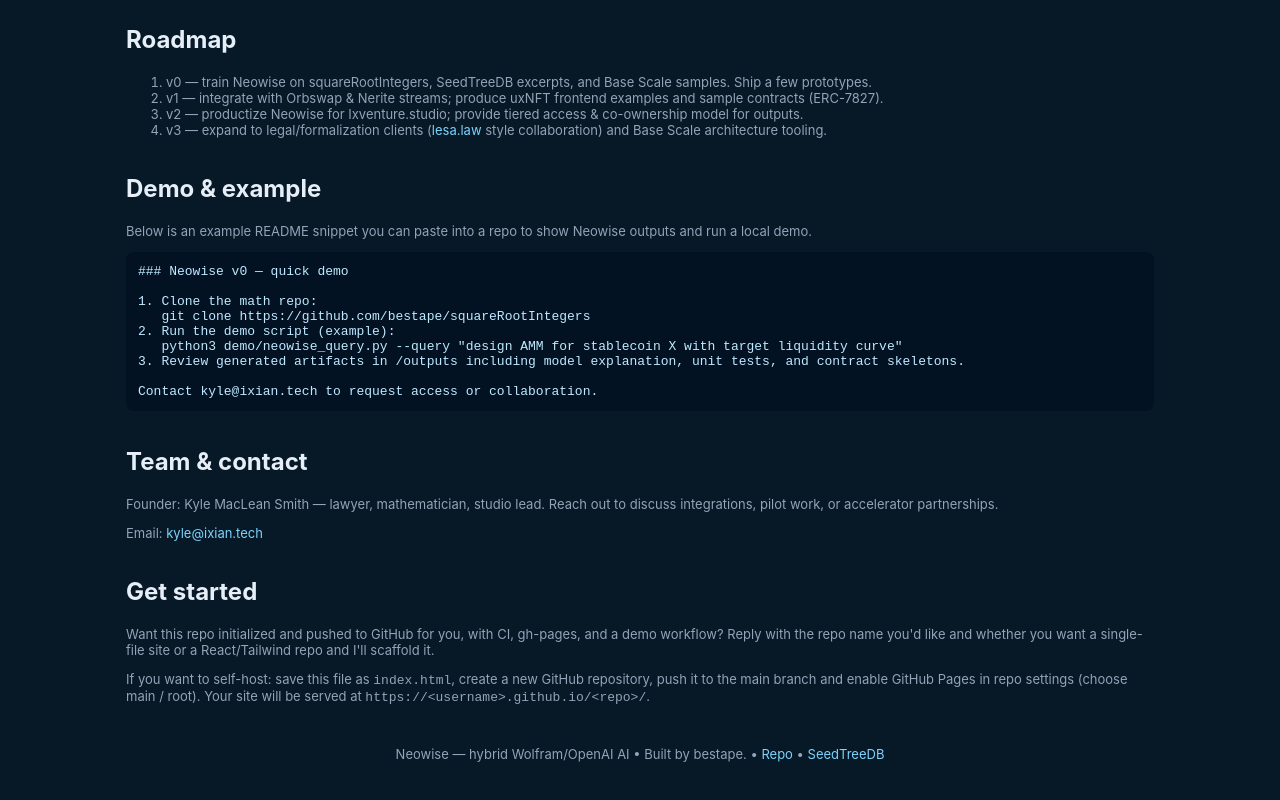
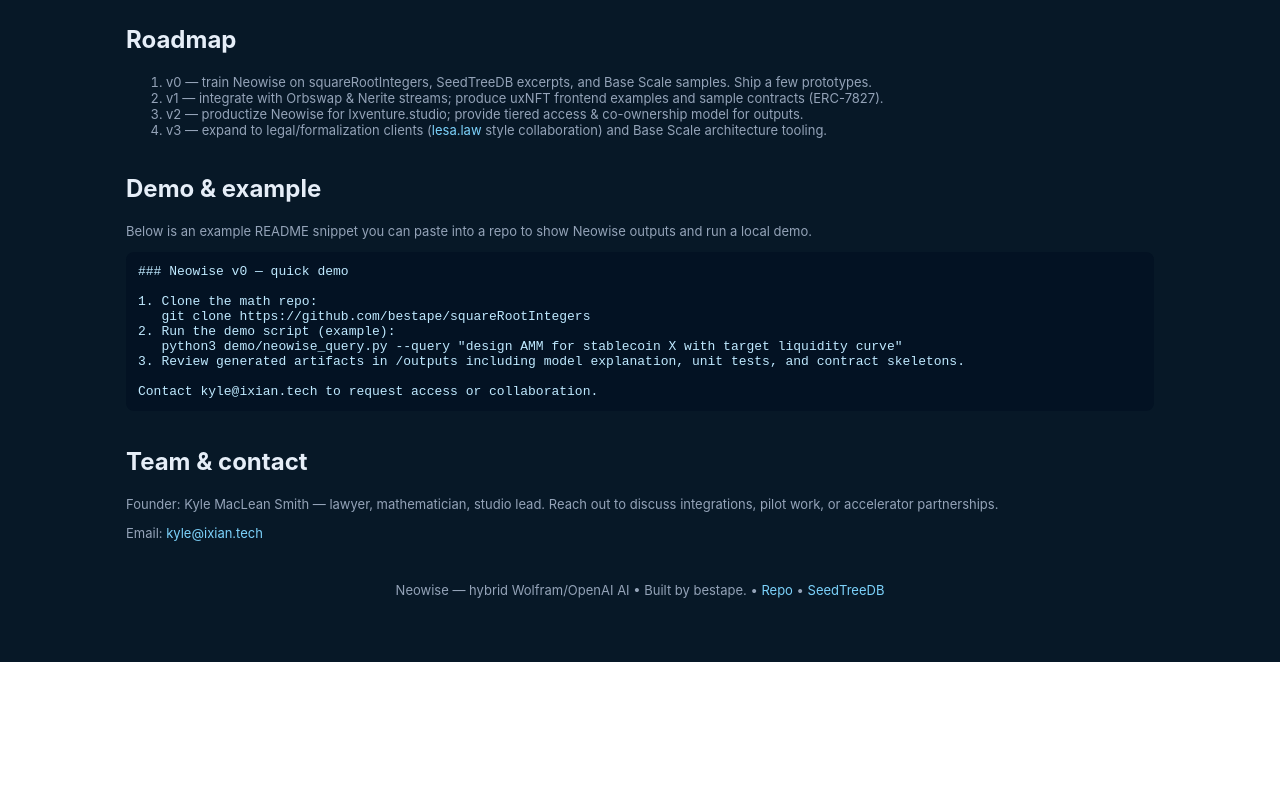
Before and after one commit to bestape/neowise, a plain HTML site: page index.html in a window 1280 px wide. Shown: the part 1163-1963 px from the top of the page. After the commit the page ends 1825 px from the top, so only its background shows below. Drawn offline with Linux system fonts and the light colour scheme.

Commit message:
Update index.html

```diff
--- a/index.html
+++ b/index.html
@@ -171,11 +171,6 @@ Contact kyle@ixian.tech to request access or collaboration.</code></pre>
         <p class="small">Email: <a class="link" href="mailto:kyle@ixian.tech">kyle@ixian.tech</a></p>
       </section>
 
-      <section id="get-started">
-        <h2>Get started</h2>
-        <p class="small">Want this repo initialized and pushed to GitHub for you, with CI, gh-pages, and a demo workflow? Reply with the repo name you'd like and whether you want a single-file site or a React/Tailwind repo and I'll scaffold it.</p>
-        <p class="small">If you want to self-host: save this file as <code>index.html</code>, create a new GitHub repository, push it to the main branch and enable GitHub Pages in repo settings (choose main / root). Your site will be served at <code>https://&lt;username&gt;.github.io/&lt;repo&gt;/</code>.</p>
-      </section>
     </main>
 
     <footer>
```
